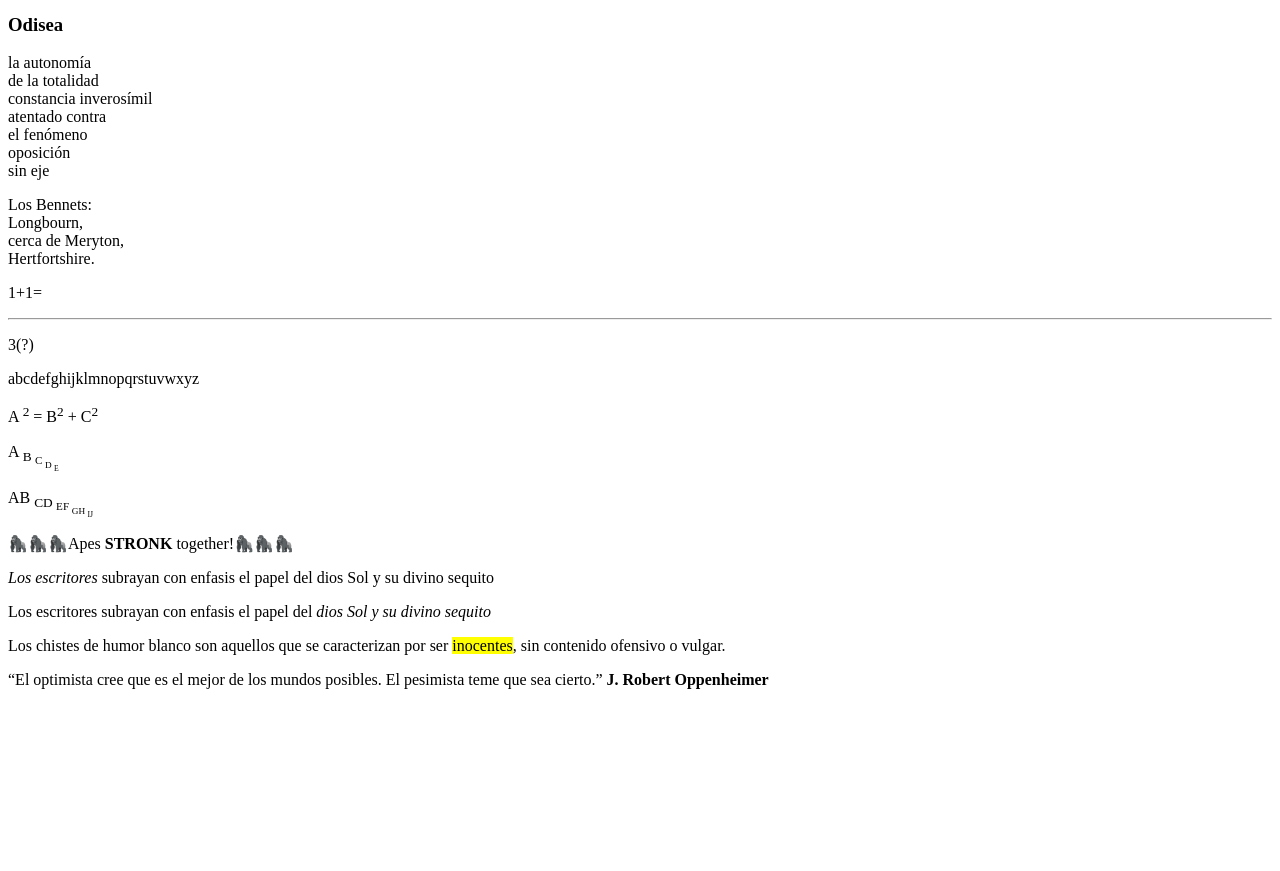
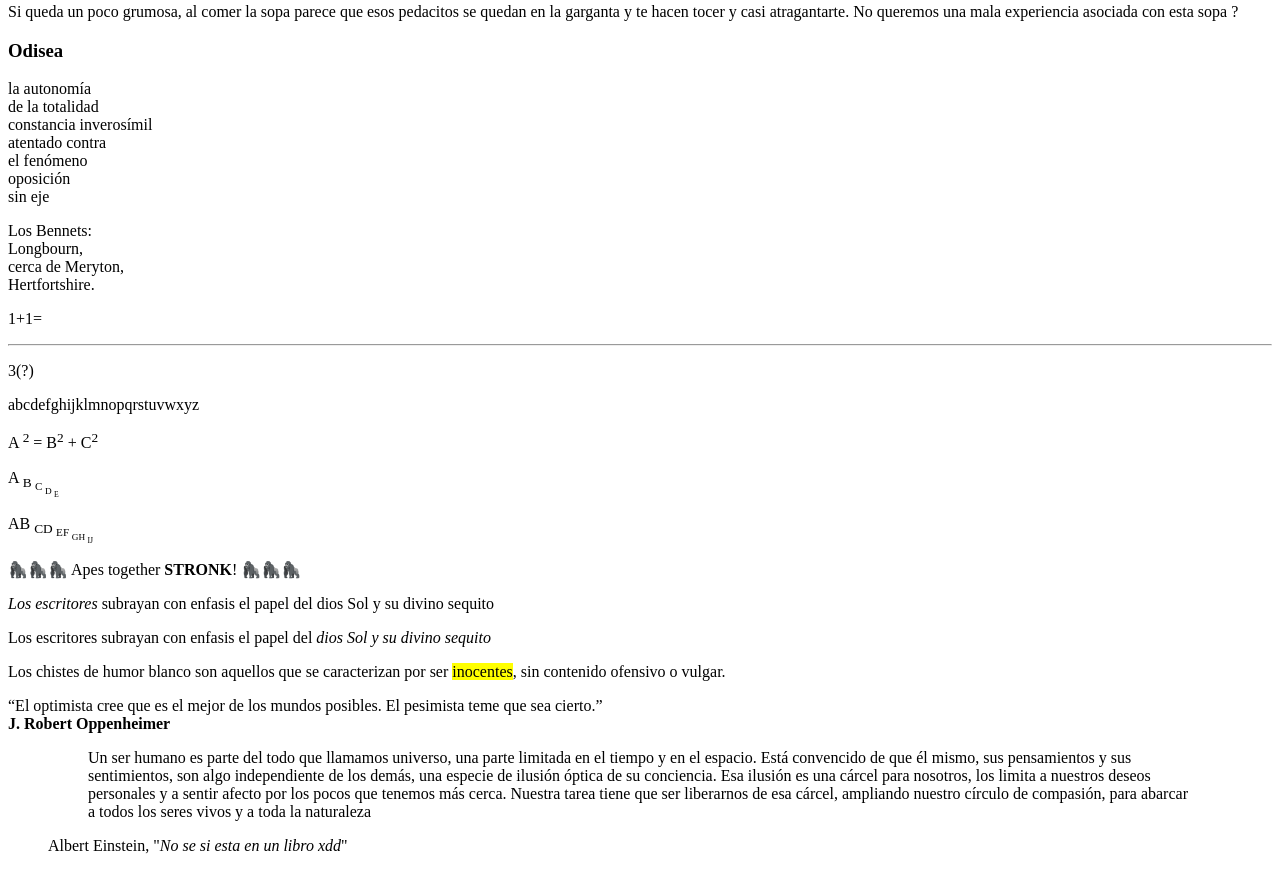
Before and after one commit to riveschuascar/manejo-texto, a plain HTML site: page index.html in a window 1280 px wide. Shown: the part 383-1254 px from the top of the page. Before the commit the page ends 1088 px from the top, so only its background shows below. Drawn offline with Linux system fonts and the light colour scheme.

Commit message:
quotas de bloques

```diff
--- a/index.html
+++ b/index.html
@@ -8,6 +8,10 @@
 </head>
 
 <body>
+    <nav>
+        <strong><mark>Huascar Rivero Escobar</mark></strong>
+    </nav>
+
     <div class="encabezados-sopas">
         <h1>Sopas</h1>
         <h2>Mani</h2>
@@ -63,7 +67,7 @@
     </div>
 
     <div class="stronk">
-        <p>🦍🦍🦍Apes <strong>STRONK</strong> together!🦍🦍🦍</p>
+        <p>🦍🦍🦍 Apes together <strong>STRONK</strong>! 🦍🦍🦍</p>
     </div>
 
     <div class="emfasis">
@@ -72,11 +76,32 @@
     </div>
 
     <div class="mark-shows-the-spot">
-        <p>Los chistes de humor blanco son aquellos que se caracterizan por ser <mark>inocentes</mark>, sin contenido ofensivo o vulgar.</p>
+        <p>Los chistes de humor blanco son aquellos que se caracterizan por ser <mark>inocentes</mark>, sin contenido
+            ofensivo o vulgar.</p>
     </div>
 
     <div class="quote">
-        <p><q cite="https://www.azquotes.es/author/11118-J_Robert_Oppenheimer">El optimista cree que es el mejor de los mundos posibles. El pesimista teme que sea cierto.</q> <strong>J. Robert Oppenheimer</strong></p>
+        <p>
+            <q cite="https://www.azquotes.es/author/11118-J_Robert_Oppenheimer">El optimista cree que es el mejor de los
+                mundos posibles. El pesimista teme que sea cierto.</q> <br>
+            <strong>J. Robert Oppenheimer</strong>
+        </p>
+    </div>
+
+    <div class="quoteblock">
+        <figure>
+            <blockquote cite="https://psicologiaymente.com/reflexiones/frases-albert-einstein">
+                <p>
+                    Un ser humano es parte del todo que llamamos universo, una parte limitada en el tiempo y en el
+                    espacio. Está convencido de que él mismo, sus pensamientos y sus sentimientos, son algo
+                    independiente de los demás, una especie de ilusión óptica de su conciencia. Esa ilusión es una
+                    cárcel para nosotros, los limita a nuestros deseos personales y a sentir afecto por los pocos que
+                    tenemos más cerca. Nuestra tarea tiene que ser liberarnos de esa cárcel, ampliando nuestro círculo
+                    de compasión, para abarcar a todos los seres vivos y a toda la naturaleza
+                </p>
+            </blockquote>
+            <figcaption>Albert Einstein, "<cite>No se si esta en un libro xdd</cite>"</figcaption>
+        </figure>
     </div>
 </body>
 
```
Lines whose indentation alone changed are shown as unchanged.
